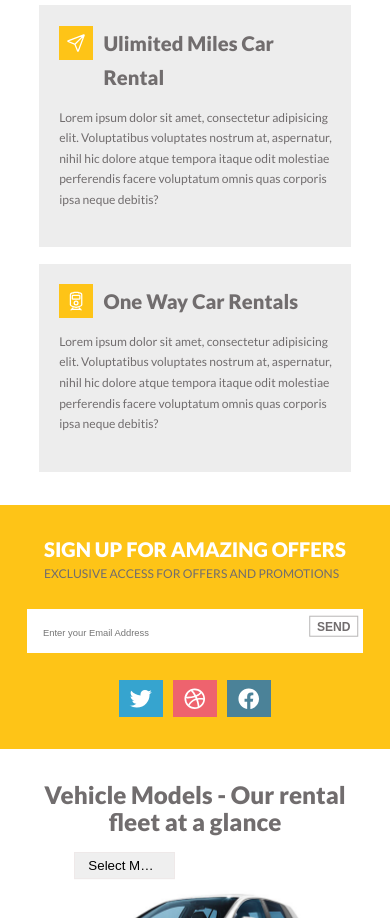
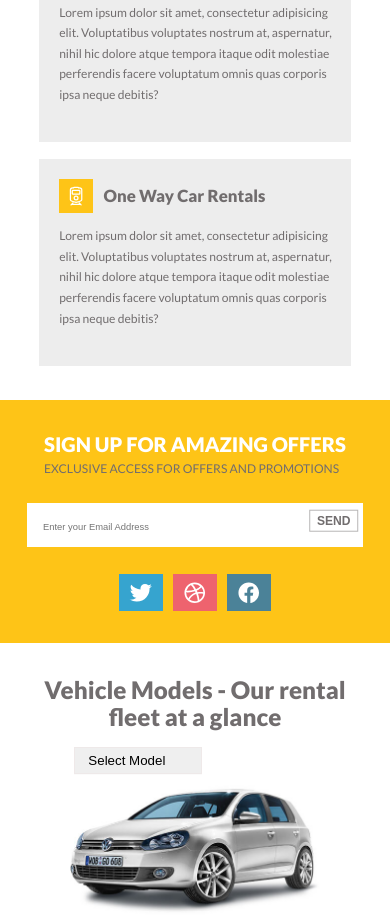
Before and after one commit to keshawndev/Car-Rental, a website: page index.html in a window 390 px wide. Shown: the part 1531-2449 px from the top of the page. Drawn offline with nearby package versions, Linux system fonts and the light colour scheme; some packages are replaced by stand-ins of ours.

Commit message:
working on responsiveness 0.0.0.11

```diff
--- a/css/media-queries.css
+++ b/css/media-queries.css
@@ -365,9 +365,22 @@
 }
 /* 600px - 899px Tablets Verticle */
 
+@media (max-width: 575px) {
+  .customer-services__info-box__1__headline__title,
+  .customer-services__info-box__2__headline__title,
+  .customer-services__info-box__3__headline__title,
+  .customer-services__info-box__4__headline__title {
+    font-size: 2.5rem;
+  }
+}
+
 @media (max-width: 531px) {
   html {
     font-size: 0.5rem;
+  }
+
+  .our-fleet-small__selection-box__cars-list {
+    max-width: 17rem;
   }
 }
 
@@ -377,5 +390,9 @@
   html {
     font-size: 0.42rem;
   }
+
+  .our-fleet-small__selection-box__cars-list {
+    max-width: 19rem;
+  }
 }
 /*  */
--- a/sass/layout/_customer-services.scss
+++ b/sass/layout/_customer-services.scss
@@ -48,7 +48,7 @@
 
       &__headline {
         display: flex;
-        align-content: center;
+        align-items: center;
         gap: 1.6rem;
         margin-bottom: 2rem;
 
--- a/sass/layout/_map.scss
+++ b/sass/layout/_map.scss
@@ -35,6 +35,7 @@
             background-image: url(../../img/Home/dropdown-icon.png);
             background-repeat: no-repeat;
             background-position: right 2rem center;
+            background-color: white;
 
             &__option {
               font-size: 1.8rem;
```
Also changed, not shown: css/style.css.
